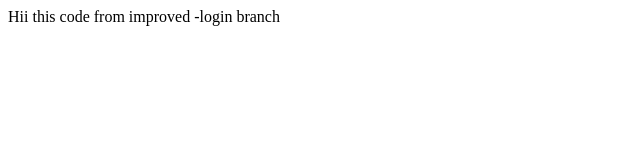
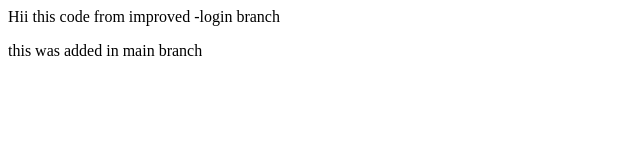
Before and after one commit to krishna0026/git-demo, a plain HTML site: page index.html in a window 1280 px wide. Shown: the whole page, without its empty margins (0-640 px from the left). Drawn offline with Linux system fonts and the light colour scheme.

Commit message:
fix in main

```diff
--- a/index.html
+++ b/index.html
@@ -7,5 +7,6 @@
 </head>
 <body>
     <div>Hii this code from improved -login branch</div>
+    <p>this was added in main branch</p>
 </body>
 </html>
```
